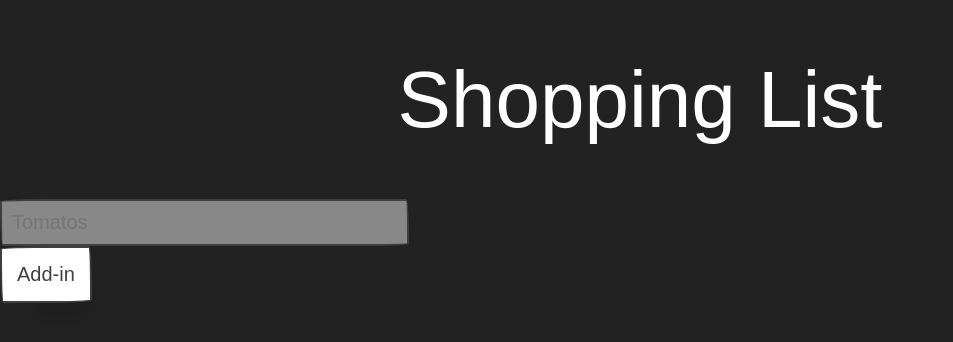
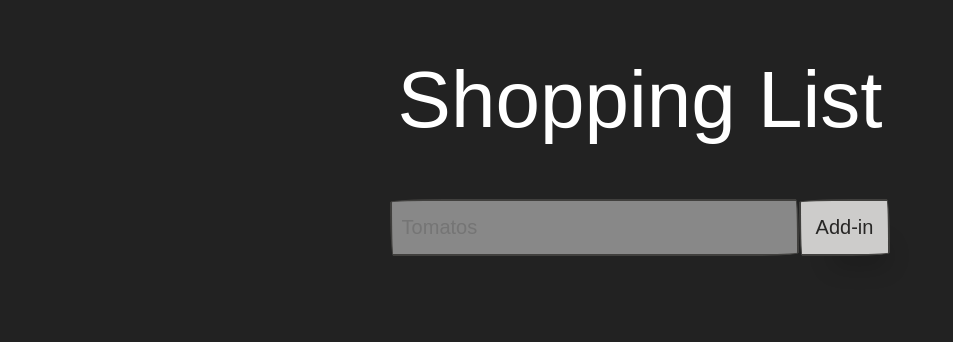
Before and after one commit to rztprog/delivery05_toDoList, a plain HTML site: page index.html in a window 1280 px wide. Shown: the whole page, without its empty margins (0-953 px from the left). Drawn offline with nearby package versions, Linux system fonts and the light colour scheme; a web font is replaced by a local one.

Commit message:
add wrapper for element & class for color button

```diff
--- a/index.html
+++ b/index.html
@@ -16,8 +16,11 @@
 		<main class="main">
 		</div>
 		<div class="ulwrapper">
+			<div class="fieldwrapper">
 				<input type="text" size="30" placeholder="Tomatos" class="data" autofocus v-on:keyup.enter="addItem()" />
-			<input type="button" class="addButton" value="Add-in" v-on:click="addItem()" />
+				<input type="button" class="addButton btn-primary" value="Add-in" v-on:click="addItem()" />
+			</div>
+			<div class="listwrapper">
 				<ul class="ul">
 					<todo-item
 					v-for="item in toDoList"
@@ -26,6 +29,7 @@
 					></todo-item>
 				</ul>
 			</div>
+		</div>
 		</main>
 		<footer>
 		</footer>
```
Lines whose indentation alone changed are shown as unchanged.
